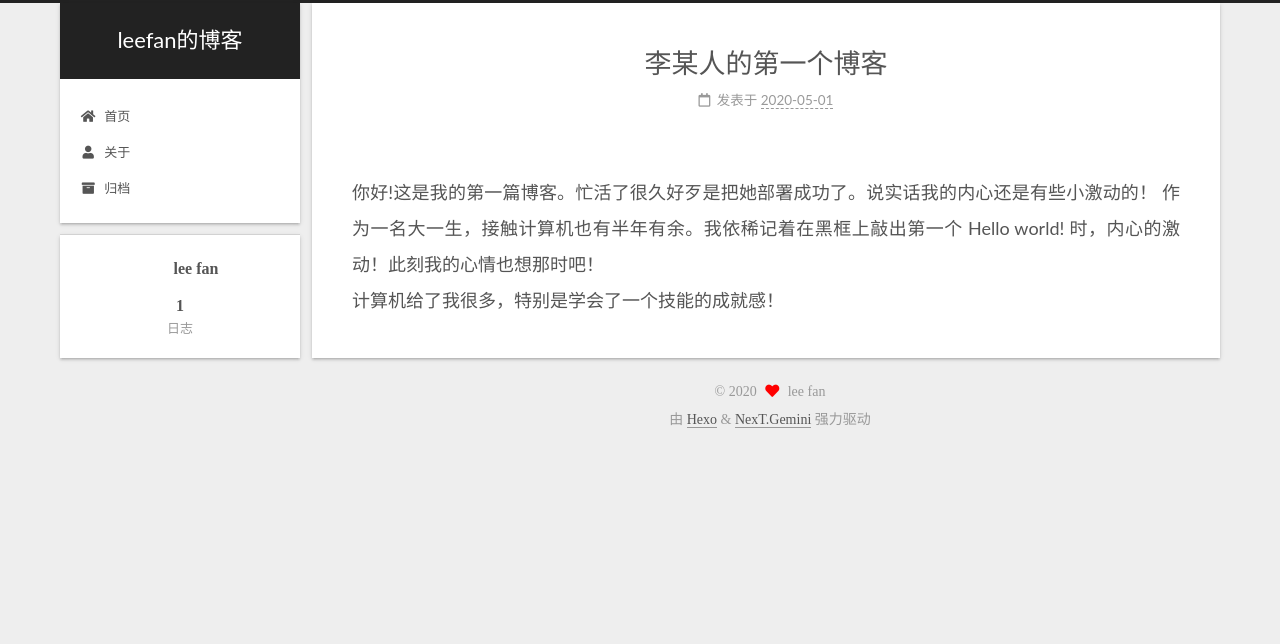
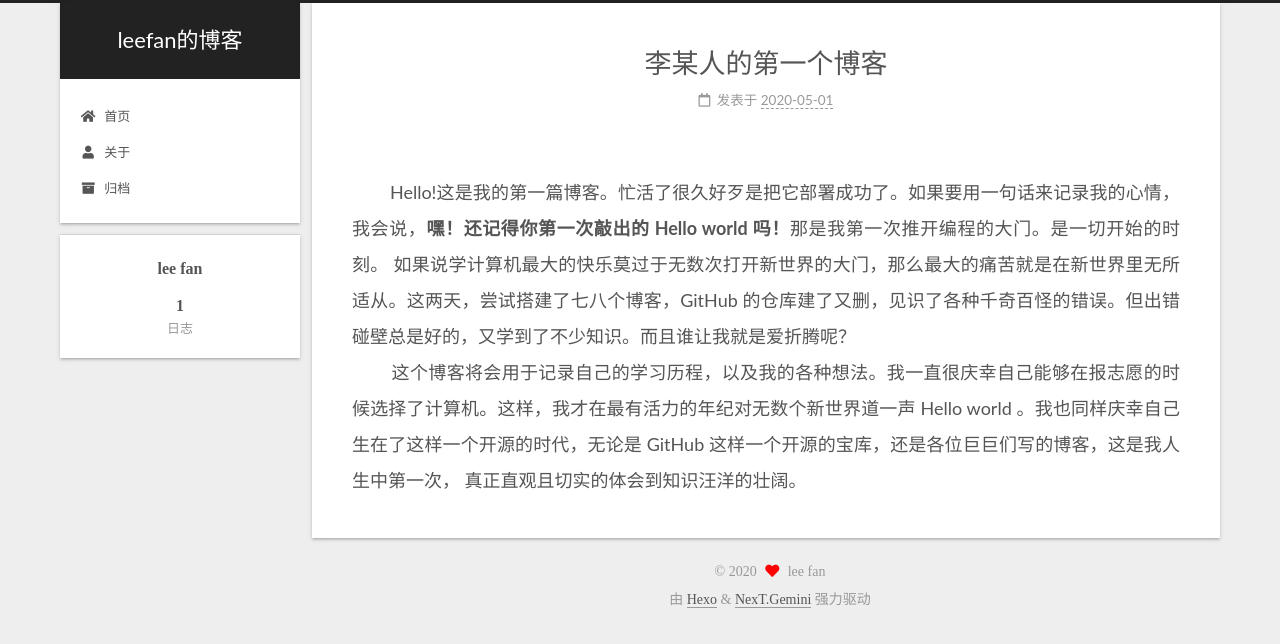
Before and after one commit to leefanwanna/blog, a plain HTML site: page index.html in a window 1280 px wide. Drawn offline with Linux system fonts and the light colour scheme.

Commit message:
Site updated: 2020-05-01 23:22:37

```diff
--- a/css/main.css
+++ b/css/main.css
@@ -1169,7 +1169,7 @@ pre .javascript .function {
 }
 .links-of-author a::before,
 .links-of-author span.exturl::before {
-  background: #ffffec;
+  background: #fffec4;
   border-radius: 50%;
   content: ' ';
   display: inline-block;
--- a/index.html
+++ b/index.html
@@ -174,7 +174,7 @@
               <span class="post-meta-item-text">发表于</span>
 
 
-              <time title="创建时间：2020-05-01 14:05:00 / 修改时间：17:58:01" itemprop="dateCreated datePublished" datetime="2020-05-01T14:05:00+08:00">2020-05-01</time>
+              <time title="创建时间：2020-05-01 14:05:00 / 修改时间：22:52:22" itemprop="dateCreated datePublished" datetime="2020-05-01T14:05:00+08:00">2020-05-01</time>
             </span>
 
 
@@ -188,7 +188,7 @@
     <div class="post-body" itemprop="articleBody">
 
 
-          <!DOCTYPE html>
+          <!--DOCTYPE html-->
 <html lang="en">
 <head>
     <meta charset="UTF-8">
@@ -198,16 +198,14 @@
         body {
             font-family: 'Times New Roman', Times, serif;
         }
-        p {
-            text-indent: 2em;
-        }
     </style>
 </head>
 <body>
     <section>
-        你好!这是我的第一篇博客。忙活了很久好歹是把她部署成功了。说实话我的内心还是有些小激动的！
-    作为一名大一生，接触计算机也有半年有余。我依稀记着在黑框上敲出第一个 Hello world! 时，内心的激动！此刻我的心情也想那时吧！<br>
-    计算机给了我很多，特别是学会了一个技能的成就感！
+        &nbsp;&nbsp;&nbsp;&nbsp;&nbsp;&nbsp;&nbsp;&nbsp;Hello!这是我的第一篇博客。忙活了很久好歹是把它部署成功了。如果要用一句话来记录我的心情，我会说，<strong>嘿！还记得你第一次敲出的 Hello world 吗！</strong>那是我第一次推开编程的大门。是一切开始的时刻。
+    如果说学计算机最大的快乐莫过于无数次打开新世界的大门，那么最大的痛苦就是在新世界里无所适从。这两天，尝试搭建了七八个博客，GitHub 的仓库建了又删，见识了各种千奇百怪的错误。但出错碰壁总是好的，又学到了不少知识。而且谁让我就是爱折腾呢？
+    <br>&nbsp;&nbsp;&nbsp;&nbsp;&nbsp;&nbsp;&nbsp;&nbsp;这个博客将会用于记录自己的学习历程，以及我的各种想法。我一直很庆幸自己能够在报志愿的时候选择了计算机。这样，我才在最有活力的年纪对无数个新世界道一声 Hello world 。我也同样庆幸自己生在了这样一个开源的时代，无论是 GitHub 这样一个开源的宝库，还是各位巨巨们写的博客，这是我人生中第一次，
+    真正直观且切实的体会到知识汪洋的壮阔。
     </section>
 </body>
 </html>
```
Also changed, not shown: 2020/05/01/这是我写的第一篇博客/index.html (+9 -11 lines), 2020/05/01/这是我写的第一篇博客/patrick.jpg (added).
